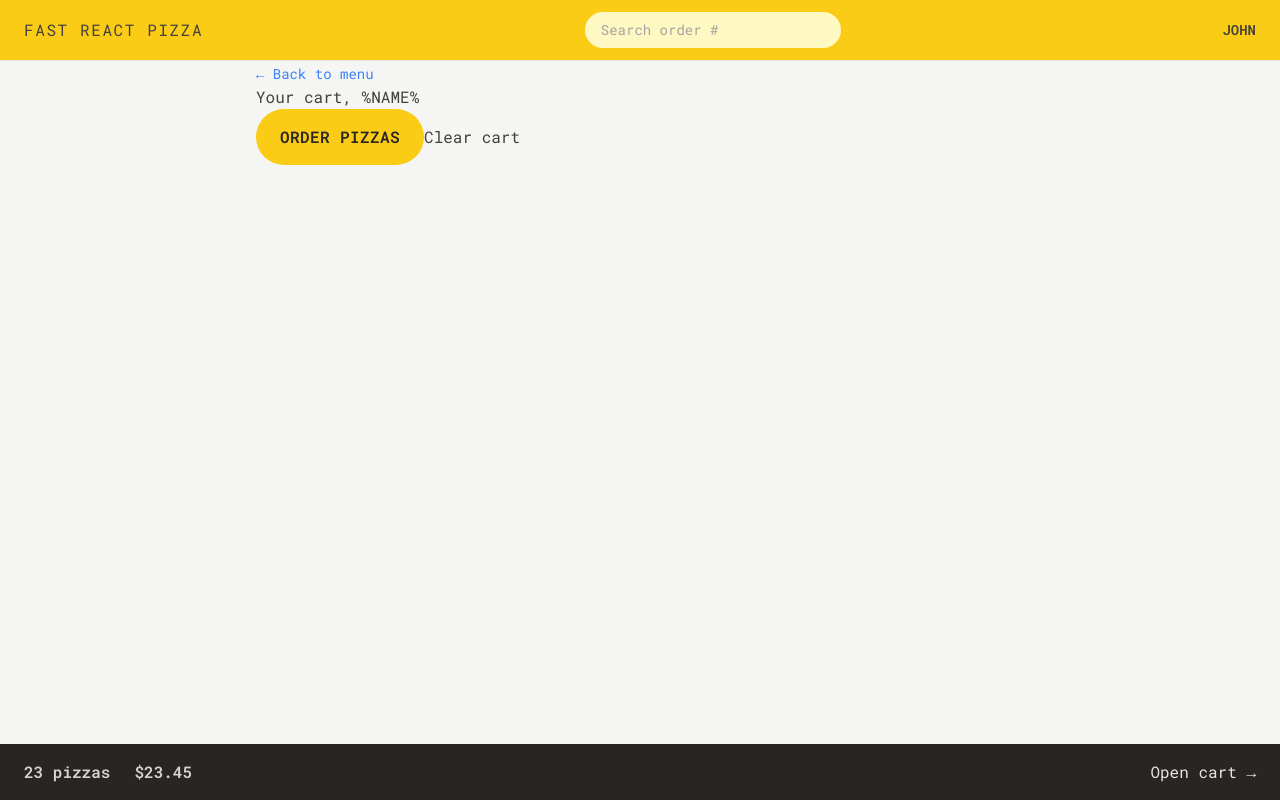
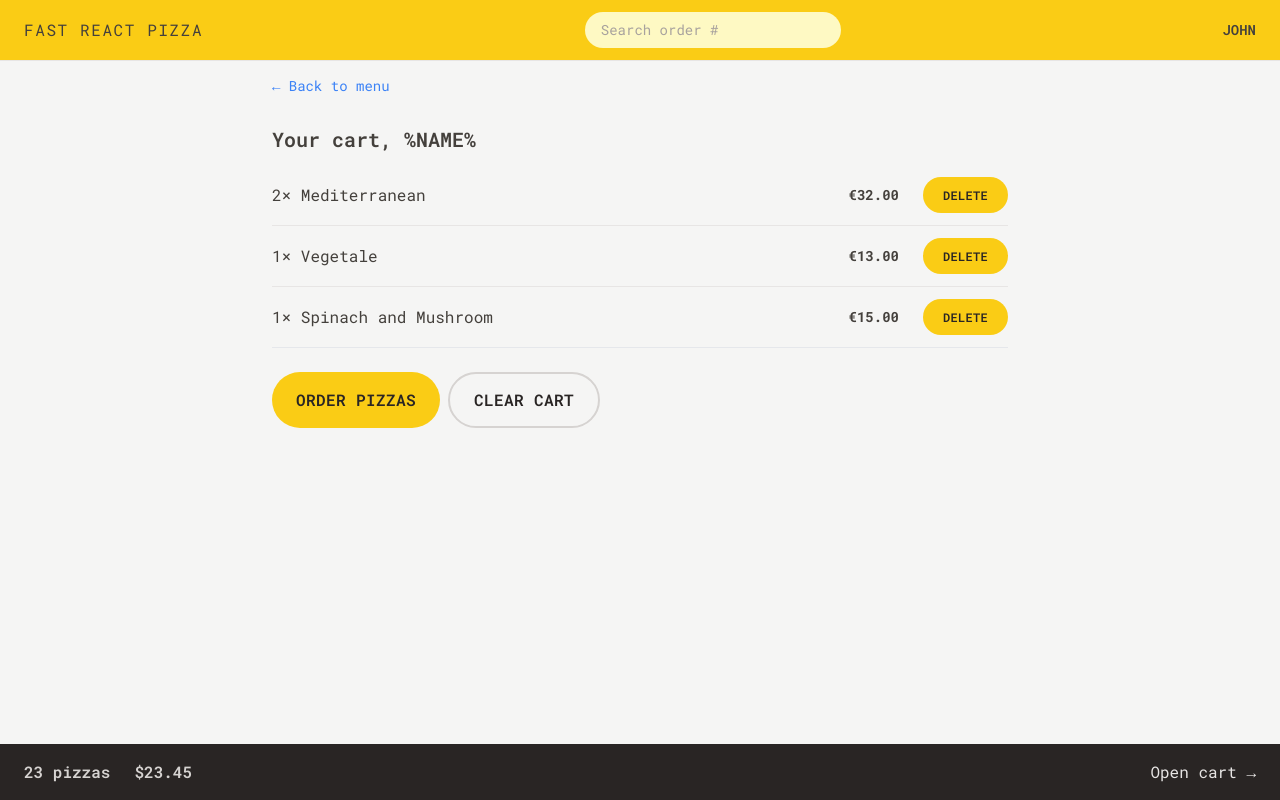
Before and after one commit to Divyanshu951/fast-react-pizza, a React (Vite) app: page /cart in a window 1280 px wide. Built offline with nearby package versions, Linux system fonts and the light colour scheme.

Commit message:
feat: enhance cart and cart item components with improved styling and structure

```diff
--- a/src/features/cart/Cart.jsx
+++ b/src/features/cart/Cart.jsx
@@ -1,6 +1,7 @@
 import { Link } from "react-router-dom";
 import LinkButton from "../../ui/LinkButton";
 import Button from "../../ui/Button";
+import CartItem from "./CartItem";
 
 const fakeCart = [
   {
@@ -30,16 +31,23 @@
   const cart = fakeCart;
 
   return (
-    <div>
+    <div className="px-4 py-3">
       <LinkButton to="/menu">&larr; Back to menu</LinkButton>
 
-      <h2>Your cart, %NAME%</h2>
+      <h2 className="mt-7 text-xl font-semibold">Your cart, %NAME%</h2>
 
-      <div>
+      <ul className="mt-3 divide-y divide-stone-200 border-b">
+        {cart.map((item) => (
+          <CartItem item={item} key={item.pizzaId} />
+        ))}
+      </ul>
+
+      <div className="mt-6 space-x-2">
         <Button type="primary" to="/order/new">
           Order pizzas
         </Button>
-        <button>Clear cart</button>
+
+        <Button type="secondary">Clear cart</Button>
       </div>
     </div>
   );
--- a/src/features/cart/CartItem.jsx
+++ b/src/features/cart/CartItem.jsx
@@ -1,13 +1,17 @@
+import Button from "../../ui/Button";
+import { formatCurrency } from "../../utils/helpers";
+
 function CartItem({ item }) {
   const { pizzaId, name, quantity, totalPrice } = item;
 
   return (
-    <li>
-      <p>
+    <li className="py-3 sm:flex sm:items-center sm:justify-between">
+      <p className="mb-1 sm:mb-0">
         {quantity}&times; {name}
       </p>
-      <div>
-        <p>{formatCurrency(totalPrice)}</p>
+      <div className="flex items-center justify-between sm:gap-6">
+        <p className="text-sm font-bold">{formatCurrency(totalPrice)}</p>
+        <Button type="small">Delete</Button>
       </div>
     </li>
   );
--- a/src/ui/Button.jsx
+++ b/src/ui/Button.jsx
@@ -7,6 +7,8 @@
   const styles = {
     primary: base + " px-4 py-3 md:px-6 md:py-4",
     small: base + " py-2 px-4 md:px-5 md:py-2.5 text-xs",
+    secondary:
+      "inline-block rounded-full border-2 border-stone-300 bg-transparent px-4 py-2.5 font-semibold uppercase tracking-wide text-stone-800 transition-colors duration-300 hover:bg-stone-300 hover:text-stone-800 focus:outline-none focus:ring focus:ring-stone-200 focus:ring-offset-2 disabled:cursor-not-allowed md:px-6 md:py-3.5",
   };
 
   if (to)
```
